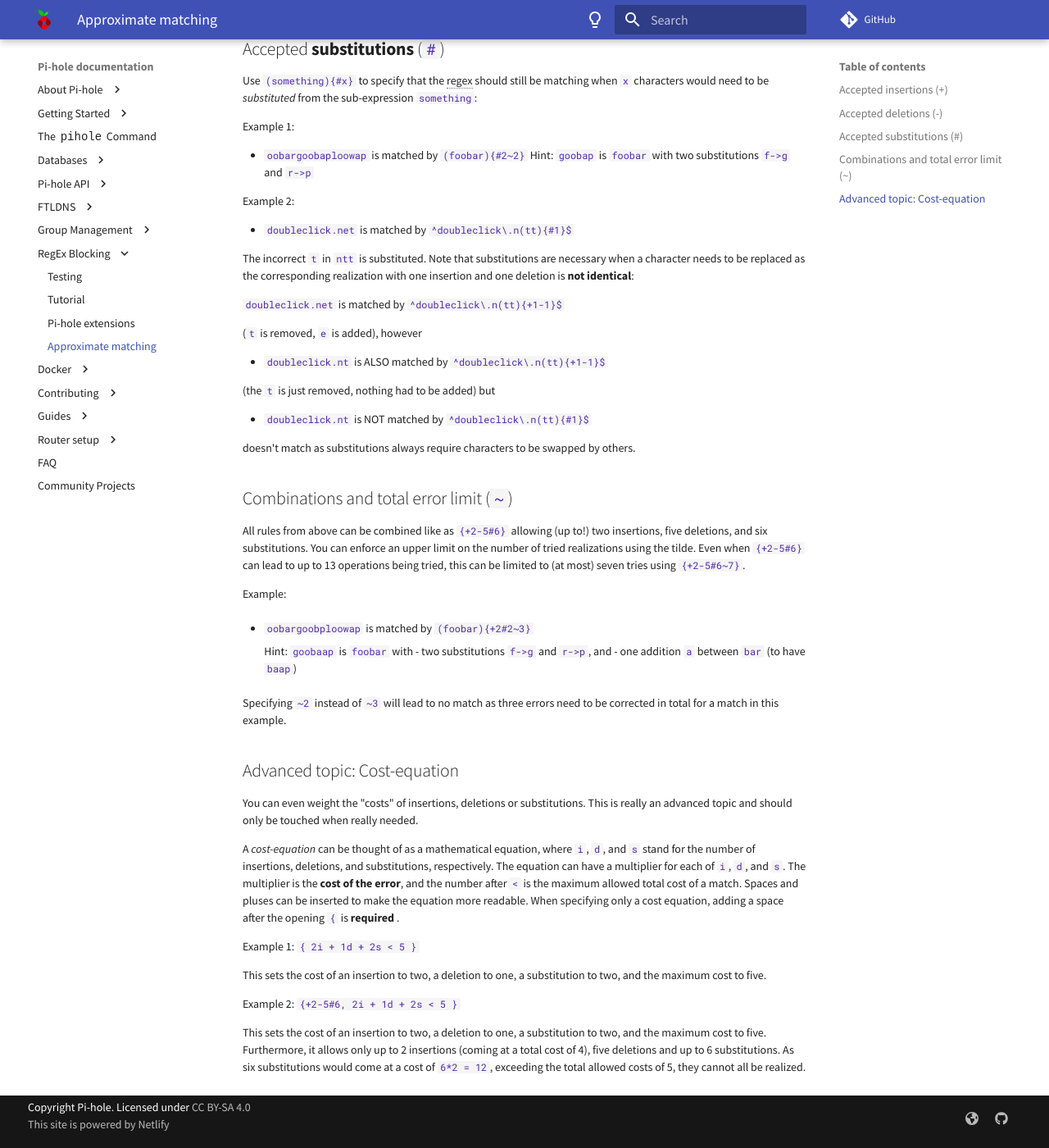
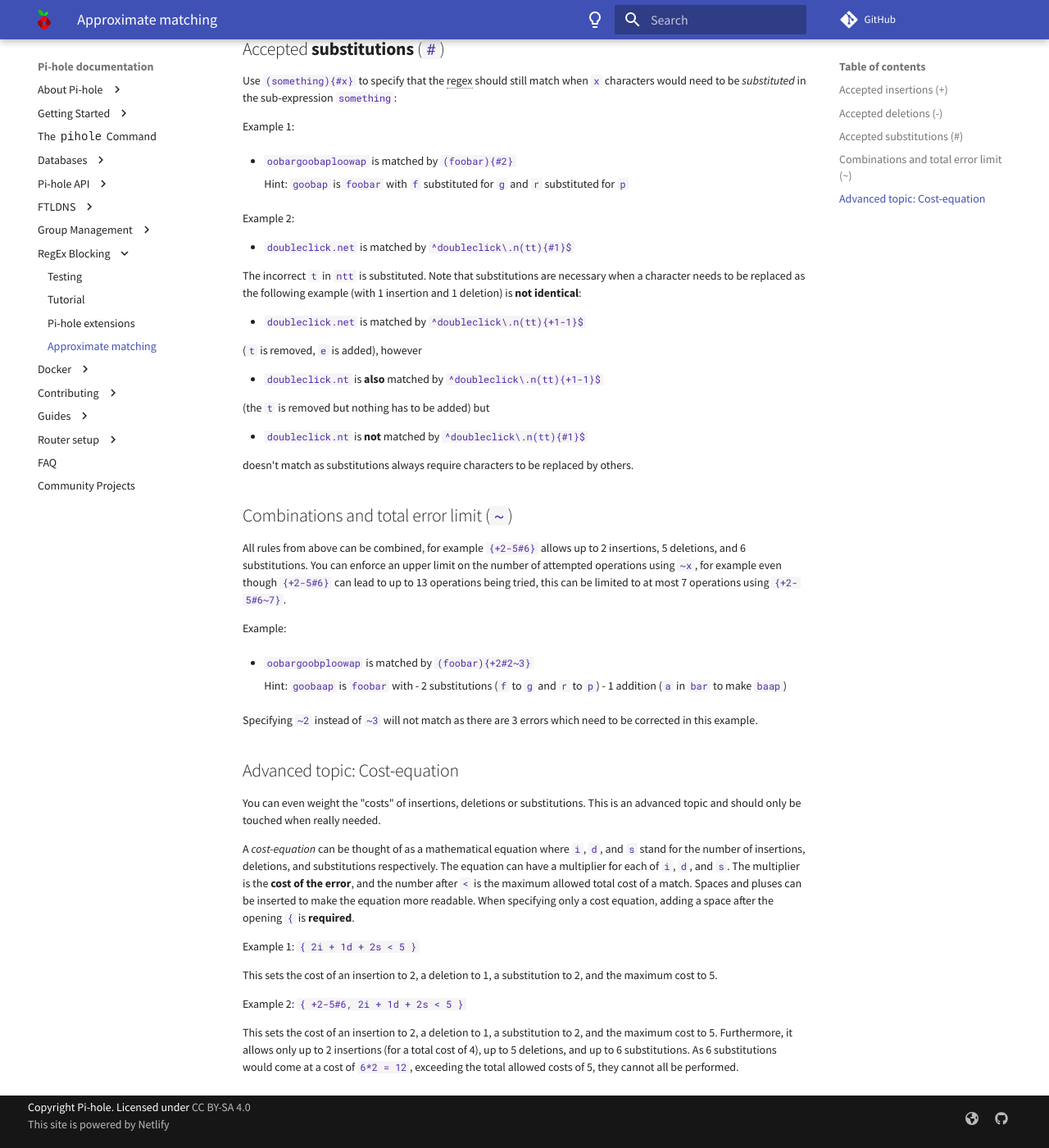
Before and after one commit to pi-hole/docs, an MkDocs documentation site: the page built from docs/regex/approximate.md, in a window 1280 px wide and 1400 px high, scrolled down 1013 px. Shown: the whole window at 82% size. Built offline with MkDocs 1.6.1 and Material for MkDocs 9.7.7, drawn with Linux system fonts in a browser that asks for light colours; comment, search, counter and statistics services are not loaded; some of the changed text lies outside the part shown.

Commit message:
Fix grammar and style in approximate matching doc
Signed-off-by: Dave <18191844+its-dave@users.noreply.github.com>

```diff
--- a/docs/regex/approximate.md
+++ b/docs/regex/approximate.md
@@ -1,14 +1,14 @@
-# Approximative matching
+# Approximate matching
 
-You may or not be know `agrep`. It is basically a "forgiving" `grep` and is, for instance, used for searching through (offline) dictionaries. It is tolerant against errors (up to degree you specify). It may be beneficial is you want to match against domains where you don't really know the pattern. It is just an idea, we will have to see if it is actually useful.
+You may or may not know `agrep`, it is basically a "forgiving" `grep` and is, for instance, used for searching through (offline) dictionaries. It is tolerant against errors up to a degree you specify. It may be beneficial if you want to match against domains where you don't really know the pattern. It is just an idea, we will have to see if it is actually useful.
 
-This is a somewhat complicated topic, we'll approach it by examples as it is very complicated to get the head around it by just listening to the specifications.
+This is a somewhat complicated topic, we'll approach it by examples as it is very complicated to get your head around it by just listening to the specifications.
 
 The approximate matching settings for a subpattern can be changed by appending *approx-settings* to the subpattern. Limits for the number of errors can be set and an expression for specifying and limiting the costs can be given:
 
 ## Accepted **insertions** (`+`)
 
-Use `(something){+x}` to specify that the regex should still be matching when `x` characters would need it be *inserted* into the sub-expression `something`.
+Use `(something){+x}` to specify that the regex should still match when `x` characters would need to be *inserted* into the sub-expression `something`.
 
 Example:
 
@@ -24,7 +24,7 @@
 
 ## Accepted **deletions** (`-`)
 
-Use `(something){-x}` to specify that the regex should still be matching when `x` characters would need it be *deleted* from the sub-expression `something`:
+Use `(something){-x}` to specify that the regex should still match when `x` characters would need to be *deleted* from the sub-expression `something`:
 
 Example:
 
@@ -35,60 +35,61 @@
 Similarly:
 
 - `doubleclick.net` is matched by `^(doubleclicky\.netty){-3}$`
-- `doubleclick.net` is NOT matched by `^(doubleclicky\.nettfy){-3}$`
+- `doubleclick.net` is **not** matched by `^(doubleclicky\.nettfy){-3}$`
 
 ## Accepted **substitutions** (`#`)
 
-Use `(something){#x}` to specify that the regex should still be matching when `x` characters would need to be *substituted* from the sub-expression `something`:
+Use `(something){#x}` to specify that the regex should still match when `x` characters would need to be *substituted* in the sub-expression `something`:
 
 Example 1:
 
-- `oobargoobaploowap` is matched by `(foobar){#2~2}`
-Hint: `goobap` is `foobar` with two substitutions `f->g` and `r->p`
+- `oobargoobaploowap` is matched by `(foobar){#2}`
+
+    Hint: `goobap` is `foobar` with `f` substituted for `g` and `r` substituted for `p`
 
 Example 2:
 
 - `doubleclick.net` is matched by `^doubleclick\.n(tt){#1}$`
 
-The incorrect `t` in `ntt` is substituted. Note that substitutions are necessary when a character needs to be replaced as the corresponding realization with one insertion and one deletion is **not identical**:
+The incorrect `t` in `ntt` is substituted. Note that substitutions are necessary when a character needs to be replaced as the following example (with 1 insertion and 1 deletion) is **not identical**:
 
-`doubleclick.net` is matched by `^doubleclick\.n(tt){+1-1}$`
+- `doubleclick.net` is matched by `^doubleclick\.n(tt){+1-1}$`
 
 (`t` is removed, `e` is added), however
 
-- `doubleclick.nt` is ALSO matched by `^doubleclick\.n(tt){+1-1}$`
+- `doubleclick.nt` is **also** matched by `^doubleclick\.n(tt){+1-1}$`
 
-(the `t` is just removed, nothing had to be added) but
+(the `t` is removed but nothing has to be added) but
 
-- `doubleclick.nt` is NOT matched by `^doubleclick\.n(tt){#1}$`
+- `doubleclick.nt` is **not** matched by `^doubleclick\.n(tt){#1}$`
 
-doesn't match as substitutions always require characters to be swapped by others.
+doesn't match as substitutions always require characters to be replaced by others.
 
 ## Combinations and total error limit (`~`)
 
-All rules from above can be combined like as `{+2-5#6}` allowing (up to!) two insertions, five deletions, and six substitutions. You can enforce an upper limit on the number of tried realizations using the tilde. Even when `{+2-5#6}` can lead to up to 13 operations being tried, this can be limited to (at most) seven tries using `{+2-5#6~7}`.
+All rules from above can be combined, for example `{+2-5#6}` allows up to 2 insertions, 5 deletions, and 6 substitutions. You can enforce an upper limit on the number of attempted operations using `~x`, for example even though `{+2-5#6}` can lead to up to 13 operations being tried, this can be limited to at most 7 operations using `{+2-5#6~7}`.
 
 Example:
 
 - `oobargoobploowap` is matched by `(foobar){+2#2~3}`
 
     Hint: `goobaap` is `foobar` with
-            - two substitutions `f->g` and `r->p`, and
-            - one addition `a` between `bar` (to have `baap`)
+            - 2 substitutions (`f` to `g` and `r` to `p`)
+            - 1 addition (`a` in `bar` to make `baap`)
 
-Specifying `~2` instead of `~3` will lead to no match as three errors need to be corrected in total for a match in this example.
+Specifying `~2` instead of `~3` will not match as there are 3 errors which need to be corrected in this example.
 
 ## Advanced topic: Cost-equation
 
-You can even weight the "costs" of insertions, deletions or substitutions. This is really an advanced topic and should only be touched when really needed.
+You can even weight the "costs" of insertions, deletions or substitutions. This is an advanced topic and should only be touched when really needed.
 
-A *cost-equation* can be thought of as a mathematical equation, where `i`, `d`, and `s` stand for the number of insertions, deletions, and substitutions, respectively. The equation can have a multiplier for each of `i`, `d`, and `s`.
-The multiplier is the **cost of the error**, and the number after `<` is the maximum allowed total cost of a match. Spaces and pluses can be inserted to make the equation more readable. When specifying only a cost equation, adding a space after the opening `{` is **required** .
+A *cost-equation* can be thought of as a mathematical equation where `i`, `d`, and `s` stand for the number of insertions, deletions, and substitutions respectively. The equation can have a multiplier for each of `i`, `d`, and `s`.
+The multiplier is the **cost of the error**, and the number after `<` is the maximum allowed total cost of a match. Spaces and pluses can be inserted to make the equation more readable. When specifying only a cost equation, adding a space after the opening `{` is **required**.
 
 Example 1: `{ 2i + 1d + 2s < 5 }`
 
-This sets the cost of an insertion to two, a deletion to one, a substitution to two, and the maximum cost to five.
+This sets the cost of an insertion to 2, a deletion to 1, a substitution to 2, and the maximum cost to 5.
 
-Example 2: `{+2-5#6, 2i + 1d + 2s < 5 }`
+Example 2: `{ +2-5#6, 2i + 1d + 2s < 5 }`
 
-This sets the cost of an insertion to two, a deletion to one, a substitution to two, and the maximum cost to five. Furthermore, it allows only up to 2 insertions (coming at a total cost of 4), five deletions and up to 6 substitutions. As six substitutions would come at a cost of `6*2 = 12`, exceeding the total allowed costs of 5, they cannot all be realized.
+This sets the cost of an insertion to 2, a deletion to 1, a substitution to 2, and the maximum cost to 5. Furthermore, it allows only up to 2 insertions (for a total cost of 4), up to 5 deletions, and up to 6 substitutions. As 6 substitutions would come at a cost of `6*2 = 12`, exceeding the total allowed costs of 5, they cannot all be performed.
```
